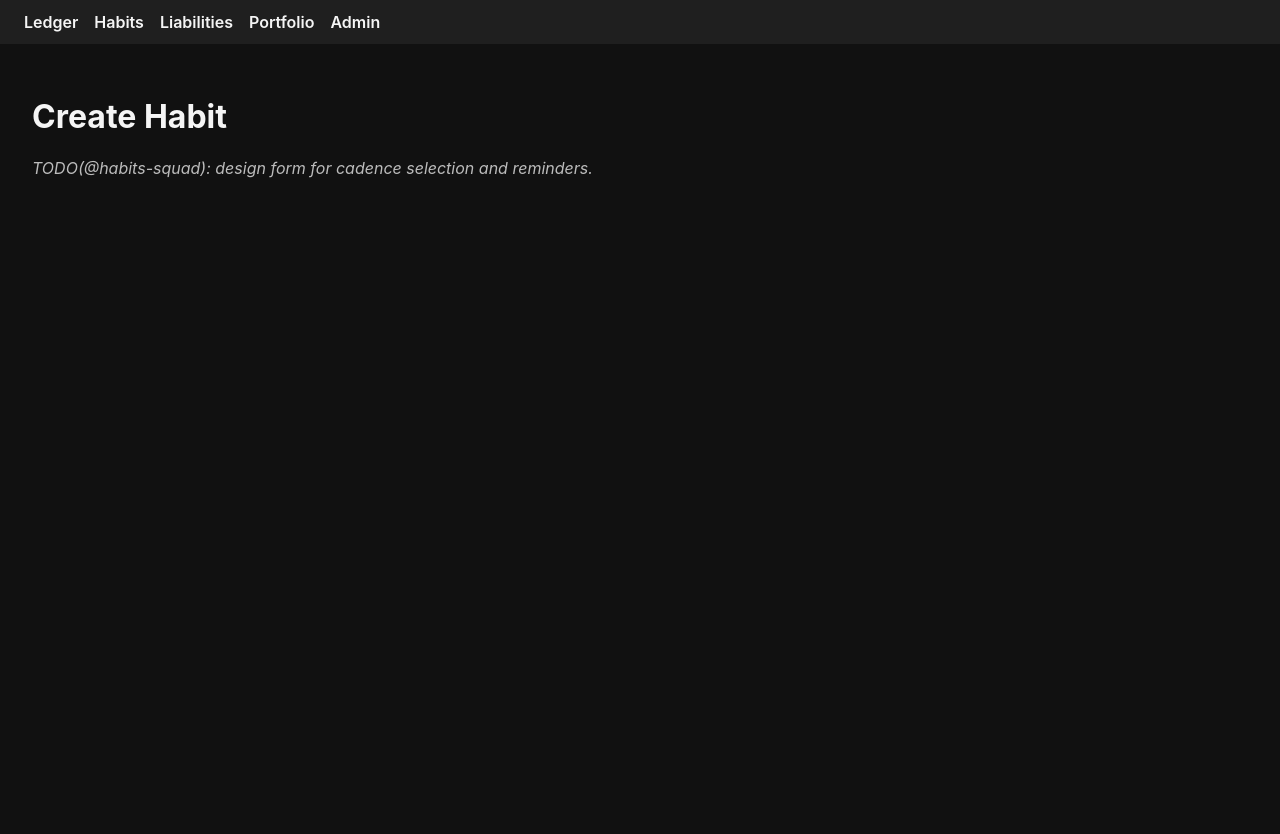
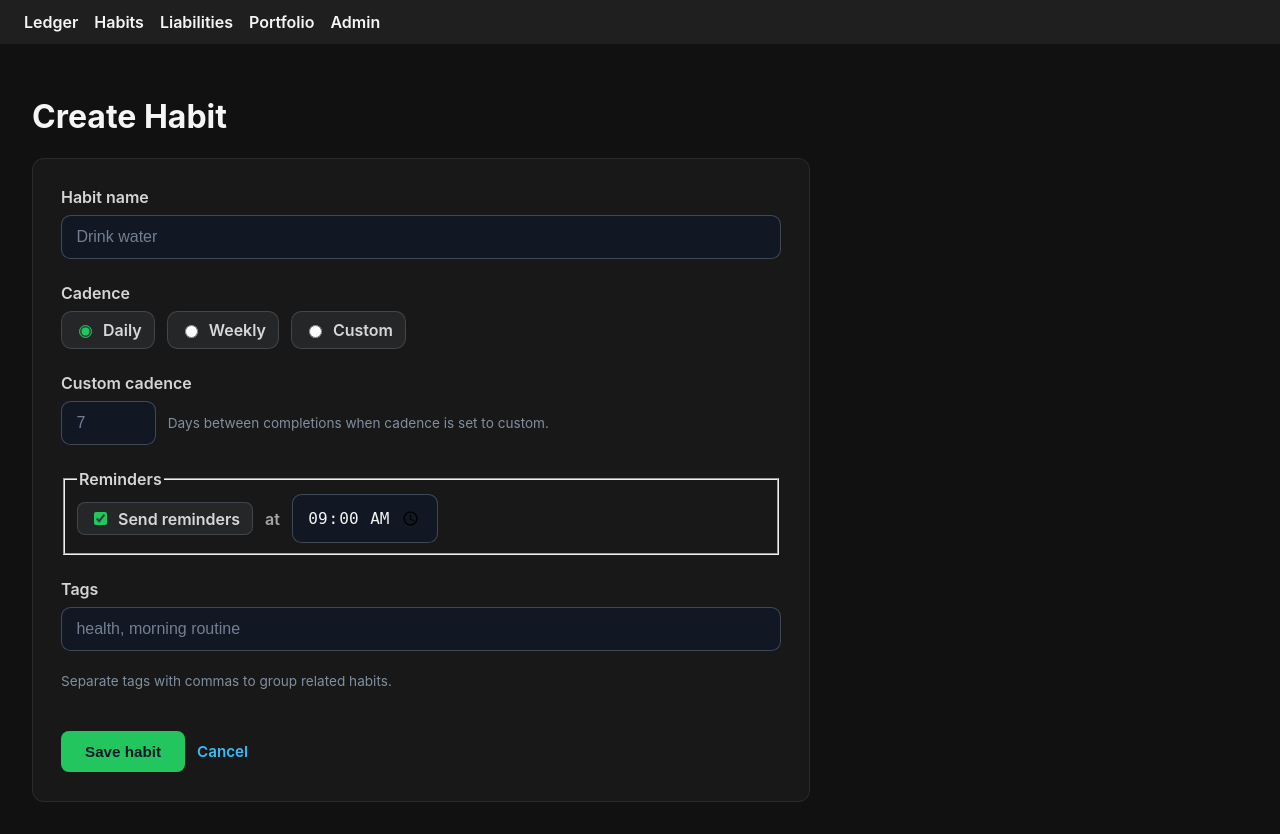
Before and after one commit to Blood-Dawn/pocketsage, a Flask app: page /habits/new in a window 1280 px wide. Before the commit the page ends 178 px from the top, so only its background shows below. Run offline with Flask 3, Linux system fonts and the light colour scheme.

Commit message:
Add habit form model and scaffold UI

```diff
--- a/pocketsage/blueprints/habits/forms.py
+++ b/pocketsage/blueprints/habits/forms.py
@@ -1,20 +1,79 @@
-"""Habit form stubs."""
+"""Habit form definitions."""
 
 from __future__ import annotations
 
-from dataclasses import dataclass
+from datetime import time
+from enum import Enum
+from typing import Iterable
+
+from pydantic import BaseModel, ConfigDict, Field, ValidationError, field_validator, model_validator
 
 
-@dataclass(slots=True)
-class HabitForm:
-    """Placeholder for habit creation/edit form."""
+class HabitCadence(str, Enum):
+    """Supported cadence options for habits."""
 
-    name: str = ""
-    description: str = ""
-    cadence: str = "daily"
+    DAILY = "daily"
+    WEEKLY = "weekly"
+    CUSTOM = "custom"
 
-    def validate(self) -> bool:
-        """Validate habit inputs."""
 
-        # TODO(@habits-squad): implement validation + error messaging.
-        raise NotImplementedError
+class HabitForm(BaseModel):
+    """Form model for creating or editing a habit."""
+
+    model_config = ConfigDict(validate_default=False, str_strip_whitespace=True)
+
+    name: str = Field(default="", description="Short label for the habit", max_length=100)
+    description: str = Field(default="", description="Optional details about the habit", max_length=400)
+    cadence: HabitCadence = Field(default=HabitCadence.DAILY, description="Habit frequency")
+    custom_interval_days: int | None = Field(
+        default=None,
+        ge=1,
+        le=365,
+        description="Number of days between habit completions when using custom cadence",
+    )
+    reminders_enabled: bool = Field(default=True, description="Toggle habit reminders")
+    reminder_time: time | None = Field(default=time(hour=9), description="Preferred reminder time")
+    tags: list[str] = Field(default_factory=list, description="Optional list of habit tags")
+
+    @field_validator("name")
+    @classmethod
+    def validate_name(cls, value: str) -> str:
+        """Ensure the habit name is present when validating submissions."""
+
+        if not value or not value.strip():
+            raise ValueError("Please provide a habit name.")
+        return value
+
+    @field_validator("tags", mode="before")
+    @classmethod
+    def split_tags(cls, value: str | Iterable[str]) -> list[str] | Iterable[str]:
+        """Convert comma-separated tag strings into a list."""
+
+        if isinstance(value, str):
+            return [tag for tag in (part.strip() for part in value.split(",")) if tag]
+        return value
+
+    @model_validator(mode="after")
+    def ensure_custom_interval(self) -> "HabitForm":
+        """Require an interval when custom cadence is selected."""
+
+        if self.cadence is HabitCadence.CUSTOM and not self.custom_interval_days:
+            raise ValueError("Set the number of days for a custom cadence.")
+        return self
+
+    def validation_errors(self) -> dict[str, list[str]]:
+        """Return validation errors for the current payload."""
+
+        try:
+            HabitForm.model_validate(self.model_dump())
+        except ValidationError as exc:  # pragma: no cover - passthrough helper
+            structured: dict[str, list[str]] = {}
+            for error in exc.errors(include_url=False):
+                loc = error.get("loc", ())
+                key = loc[0] if loc else "__root__"
+                structured.setdefault(key, []).append(error.get("msg", "Invalid value"))
+            return structured
+        return {}
+
+
+__all__ = ["HabitCadence", "HabitForm"]
--- a/pocketsage/blueprints/habits/routes.py
+++ b/pocketsage/blueprints/habits/routes.py
@@ -7,6 +7,7 @@
 from flask import flash, redirect, render_template, url_for
 
 from . import bp
+from .forms import HabitCadence, HabitForm
 
 
 @bp.get("/")
@@ -31,5 +32,6 @@
 def new_habit():
     """Render form for creating a new habit."""
 
-    # TODO(@habits-squad): supply HabitForm with defaults.
-    return render_template("habits/form.html")
+    form = HabitForm()
+    cadence_options = list(HabitCadence)
+    return render_template("habits/form.html", form=form, cadence_options=cadence_options)
--- a/pocketsage/static/css/main.css
+++ b/pocketsage/static/css/main.css
@@ -30,6 +30,126 @@
 
 .container {
     padding: 2rem;
+}
+
+.form-card {
+    background: rgba(255, 255, 255, 0.03);
+    border: 1px solid rgba(255, 255, 255, 0.08);
+    border-radius: 0.75rem;
+    padding: 1.75rem;
+    display: grid;
+    gap: 1.75rem;
+    max-width: 720px;
+}
+
+.form-grid {
+    display: grid;
+    gap: 1.5rem;
+}
+
+.field {
+    display: grid;
+    gap: 0.5rem;
+}
+
+.field label,
+.field-label,
+.field legend {
+    font-weight: 600;
+    color: rgba(255, 255, 255, 0.82);
+}
+
+.field-inline {
+    display: flex;
+    flex-wrap: wrap;
+    align-items: center;
+    gap: 0.75rem;
+}
+
+.input-control {
+    background: rgba(15, 23, 42, 0.65);
+    border: 1px solid rgba(148, 163, 184, 0.35);
+    border-radius: 0.6rem;
+    color: inherit;
+    font-size: 1rem;
+    padding: 0.75rem 0.9rem;
+    transition: border-color 0.2s ease, box-shadow 0.2s ease;
+}
+
+.input-control:focus {
+    outline: 2px solid #3b82f6;
+    outline-offset: 2px;
+    border-color: transparent;
+    box-shadow: 0 0 0 2px rgba(59, 130, 246, 0.35);
+}
+
+.input-control::placeholder {
+    color: rgba(148, 163, 184, 0.75);
+}
+
+.input-small {
+    max-width: 6rem;
+}
+
+.input-time {
+    max-width: 8.5rem;
+}
+
+.option-group {
+    display: flex;
+    flex-wrap: wrap;
+    gap: 0.75rem;
+}
+
+.option {
+    align-items: center;
+    background: rgba(148, 163, 184, 0.1);
+    border: 1px solid rgba(148, 163, 184, 0.25);
+    border-radius: 0.65rem;
+    cursor: pointer;
+    display: inline-flex;
+    gap: 0.5rem;
+    padding: 0.5rem 0.75rem;
+    font-weight: 500;
+}
+
+.option input {
+    accent-color: #22c55e;
+}
+
+.option-checkbox {
+    border-radius: 0.5rem;
+    padding: 0.35rem 0.75rem;
+}
+
+.reminder-controls {
+    align-items: center;
+    display: flex;
+    flex-wrap: wrap;
+    gap: 0.75rem;
+}
+
+.time-label {
+    font-weight: 500;
+    opacity: 0.75;
+}
+
+.field-hint {
+    font-size: 0.85rem;
+    color: rgba(148, 163, 184, 0.85);
+}
+
+.field-error {
+    color: #f97316;
+    font-size: 0.85rem;
+    font-weight: 500;
+}
+
+.form-actions {
+    display: flex;
+    gap: 0.75rem;
+    flex-wrap: wrap;
+    align-items: center;
 }
 
 .flash-messages {
--- a/pocketsage/templates/habits/form.html
+++ b/pocketsage/templates/habits/form.html
@@ -2,5 +2,113 @@
 {% block title %}New Habit · PocketSage{% endblock %}
 {% block content %}
   <h1>Create Habit</h1>
-  <p class="todo">TODO(@habits-squad): design form for cadence selection and reminders.</p>
+  {% set errors = errors if errors is defined else {} %}
+  <form method="post" action="{{ url_for('habits.new_habit') }}" class="form-card">
+    <div class="form-grid">
+      <div class="field">
+        <label for="name">Habit name</label>
+        <input
+          class="input-control"
+          type="text"
+          id="name"
+          name="name"
+          placeholder="Drink water"
+          value="{{ form.name }}"
+          required
+        >
+        {% if errors.get('name') %}
+          <p class="field-error">{{ errors['name'][0] }}</p>
+        {% endif %}
+      </div>
+
+      <div class="field">
+        <span id="cadence-label" class="field-label">Cadence</span>
+        <div class="option-group" role="radiogroup" aria-labelledby="cadence-label">
+          {% for option in cadence_options %}
+            <label class="option">
+              <input
+                type="radio"
+                name="cadence"
+                value="{{ option.value }}"
+                {% if form.cadence == option or form.cadence == option.value %}checked{% endif %}
+              >
+              <span>{{ option.value|capitalize }}</span>
+            </label>
+          {% endfor %}
+        </div>
+        {% if errors.get('cadence') %}
+          <p class="field-error">{{ errors['cadence'][0] }}</p>
+        {% endif %}
+      </div>
+
+      <div class="field">
+        <label for="custom_interval_days">Custom cadence</label>
+        <div class="field-inline">
+          <input
+            class="input-control input-small"
+            type="number"
+            id="custom_interval_days"
+            name="custom_interval_days"
+            min="1"
+            max="365"
+            placeholder="7"
+            value="{{ form.custom_interval_days if form.custom_interval_days is not none else '' }}"
+          >
+          <span class="field-hint">Days between completions when cadence is set to custom.</span>
+        </div>
+        {% if errors.get('custom_interval_days') %}
+          <p class="field-error">{{ errors['custom_interval_days'][0] }}</p>
+        {% elif errors.get('__root__') %}
+          <p class="field-error">{{ errors['__root__'][0] }}</p>
+        {% endif %}
+      </div>
+
+      <fieldset class="field">
+        <legend class="field-label">Reminders</legend>
+        <div class="reminder-controls">
+          <label class="option option-checkbox">
+            <input
+              type="checkbox"
+              name="reminders_enabled"
+              value="1"
+              {% if form.reminders_enabled %}checked{% endif %}
+            >
+            <span>Send reminders</span>
+          </label>
+          <label for="reminder_time" class="time-label">at</label>
+          <input
+            class="input-control input-time"
+            type="time"
+            id="reminder_time"
+            name="reminder_time"
+            value="{{ form.reminder_time.strftime('%H:%M') if form.reminder_time else '' }}"
+          >
+        </div>
+        {% if errors.get('reminder_time') %}
+          <p class="field-error">{{ errors['reminder_time'][0] }}</p>
+        {% endif %}
+      </fieldset>
+
+      <div class="field">
+        <label for="tags">Tags</label>
+        <input
+          class="input-control"
+          type="text"
+          id="tags"
+          name="tags"
+          placeholder="health, morning routine"
+          value="{{ form.tags | join(', ') }}"
+        >
+        <p class="field-hint">Separate tags with commas to group related habits.</p>
+        {% if errors.get('tags') %}
+          <p class="field-error">{{ errors['tags'][0] }}</p>
+        {% endif %}
+      </div>
+    </div>
+
+    <div class="form-actions">
+      <button type="submit" class="btn-primary">Save habit</button>
+      <a href="{{ url_for('habits.list_habits') }}" class="btn-link">Cancel</a>
+    </div>
+  </form>
 {% endblock %}
```
